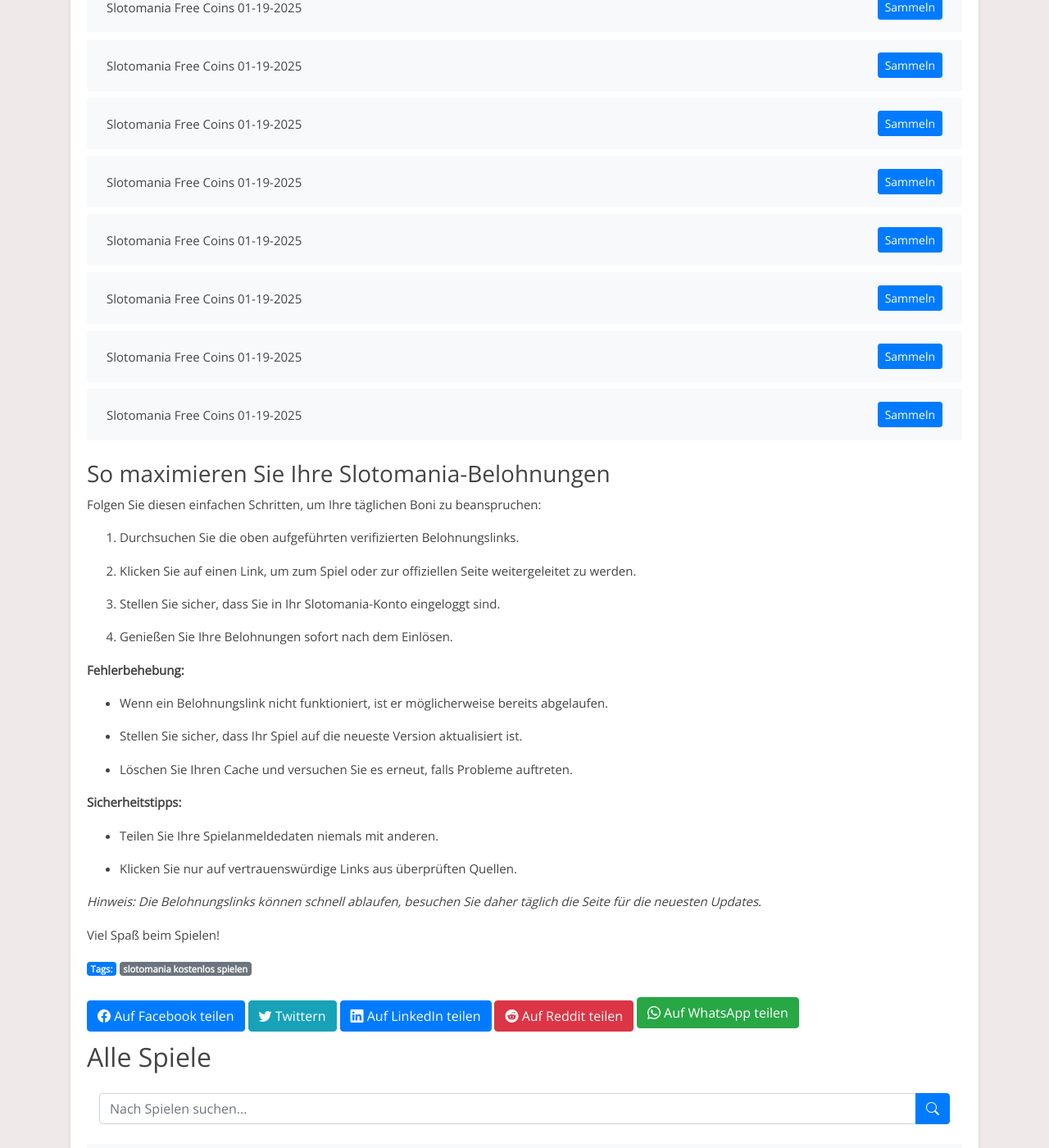
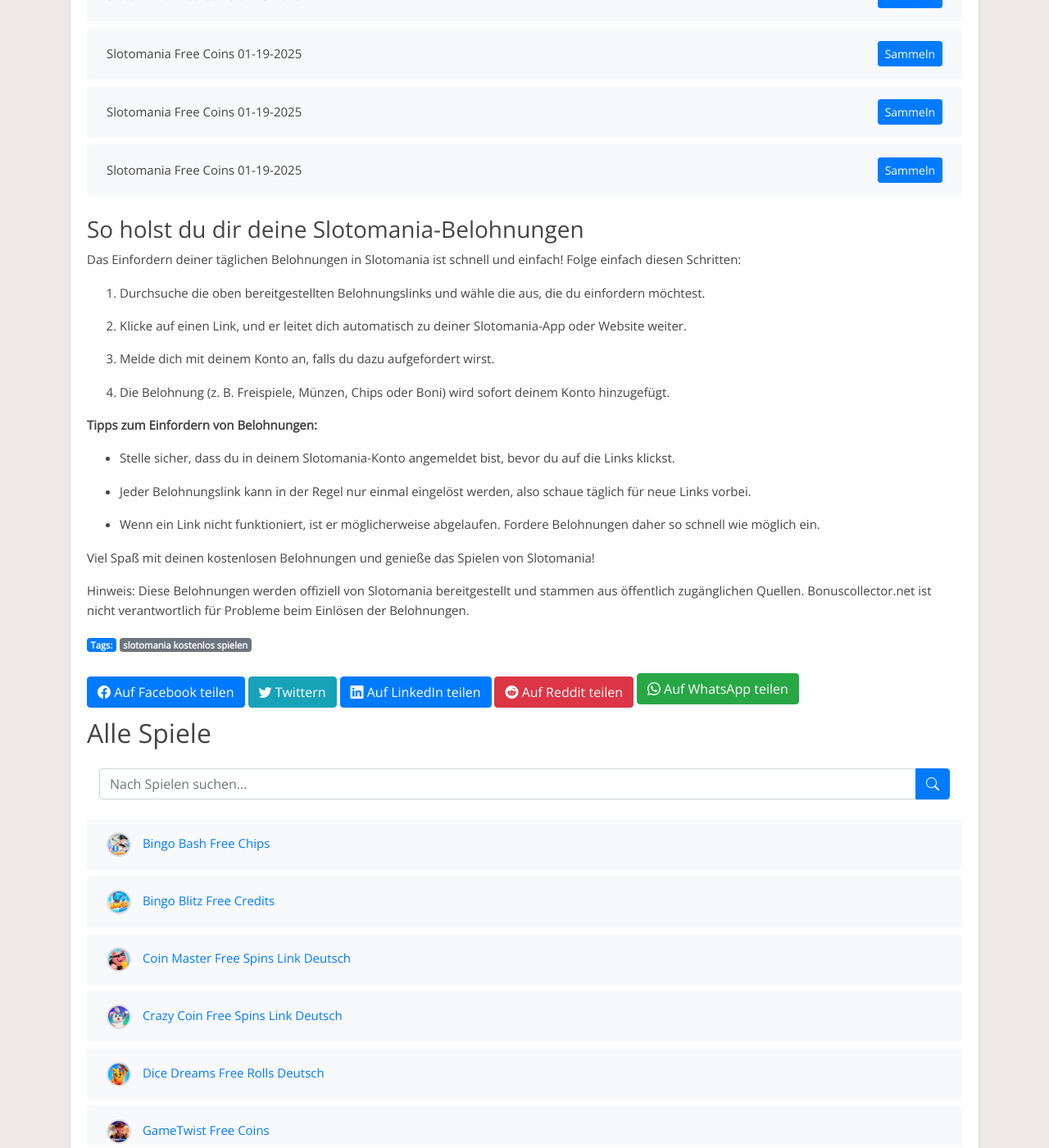
Before and after one commit to Prollad99/bs-de, a Jekyll site: the page built from _posts/2025-01-19-slotomania.md, in a window 1280 px wide and 1400 px high, scrolled down 7477 px. Shown: the whole window at 82% size. Built offline with Jekyll 4.4.1, drawn with Linux system fonts in a browser that asks for light colours; some of the changed text lies outside the part shown.

Commit message:
Aktualisiere slotomania-Belohnungslinks, Inhalte und Änderungsdatum

```diff
--- a/_includes/slotomania_footer.html
+++ b/_includes/slotomania_footer.html
@@ -1,33 +1,27 @@
-### So maximieren Sie Ihre Slotomania-Belohnungen
+### So holst du dir deine Slotomania-Belohnungen
 
 
-Folgen Sie diesen einfachen Schritten, um Ihre täglichen Boni zu beanspruchen:
+Das Einfordern deiner täglichen Belohnungen in Slotomania ist schnell und einfach! Folge einfach diesen Schritten:
 
-1. Durchsuchen Sie die oben aufgeführten verifizierten Belohnungslinks.
+1. Durchsuche die oben bereitgestellten Belohnungslinks und wähle die aus, die du einfordern möchtest.
 
-2. Klicken Sie auf einen Link, um zum Spiel oder zur offiziellen Seite weitergeleitet zu werden.
+2. Klicke auf einen Link, und er leitet dich automatisch zu deiner Slotomania-App oder Website weiter.
 
-3. Stellen Sie sicher, dass Sie in Ihr Slotomania-Konto eingeloggt sind.
+3. Melde dich mit deinem Konto an, falls du dazu aufgefordert wirst.
 
-4. Genießen Sie Ihre Belohnungen sofort nach dem Einlösen.
+4. Die Belohnung (z. B. Freispiele, Münzen, Chips oder Boni) wird sofort deinem Konto hinzugefügt.
 
 
-**Fehlerbehebung:**
+**Tipps zum Einfordern von Belohnungen:**
 
-- Wenn ein Belohnungslink nicht funktioniert, ist er möglicherweise bereits abgelaufen.
+- Stelle sicher, dass du in deinem Slotomania-Konto angemeldet bist, bevor du auf die Links klickst.
 
-- Stellen Sie sicher, dass Ihr Spiel auf die neueste Version aktualisiert ist.
+- Jeder Belohnungslink kann in der Regel nur einmal eingelöst werden, also schaue täglich für neue Links vorbei.
 
-- Löschen Sie Ihren Cache und versuchen Sie es erneut, falls Probleme auftreten.
+- Wenn ein Link nicht funktioniert, ist er möglicherweise abgelaufen. Fordere Belohnungen daher so schnell wie möglich ein.
 
 
-**Sicherheitstipps:**
-
-- Teilen Sie Ihre Spielanmeldedaten niemals mit anderen.
-
-- Klicken Sie nur auf vertrauenswürdige Links aus überprüften Quellen.
+Viel Spaß mit deinen kostenlosen Belohnungen und genieße das Spielen von Slotomania!
 
 
-*Hinweis: Die Belohnungslinks können schnell ablaufen, besuchen Sie daher täglich die Seite für die neuesten Updates.*
-
-Viel Spaß beim Spielen!
+Hinweis: Diese Belohnungen werden offiziell von Slotomania bereitgestellt und stammen aus öffentlich zugänglichen Quellen. Bonuscollector.net ist nicht verantwortlich für Probleme beim Einlösen der Belohnungen.
--- a/_includes/slotomania_post.html
+++ b/_includes/slotomania_post.html
@@ -1,30 +1,13 @@
-Willkommen auf der täglichen Slotomania-Belohnungsseite!
+Entdecke tägliche Slotomania-Belohnungen!
 
 
-Wenn Sie ein engagierter Fan von Slotomania sind, haben wir etwas Besonderes für Sie! Hier finden Sie aktualisierte Links zu kostenlosen Drehungen, Münzen, Chips und anderen Boni, die Ihr Spielerlebnis verbessern.
+Bist du ein Fan von Slotomania und möchtest dein Spielerlebnis verbessern? Du bist hier genau richtig! Diese Seite ist allen Slotomania-Enthusiasten gewidmet, die täglich kostenlose Belohnungen einfordern möchten. Hier findest du die neuesten Links, um Freispiele, Münzen, Chips und andere spannende Boni zu sammeln, damit du das Spiel noch mehr genießen kannst.
 
 
-**Was macht Slotomania so besonders?**
-
-Slotomania hat die Herzen von Millionen Spielern auf der ganzen Welt erobert. Mit seinem fesselnden Gameplay, herausfordernden Wettbewerben und spannenden Events ist es ein Muss für alle, die Spaß, Strategie und Belohnungen lieben.
+Slotomania ist ein unterhaltsames Spiel, das von Millionen geliebt wird. Ob du höhere Level erreichen oder einfach nur den Nervenkitzel genießen möchtest – unsere täglichen Belohnungslinks halten dich im Spiel.
 
 
-**Tägliche Belohnungen:**
-
-- Frische Belohnungslinks, die regelmäßig aktualisiert werden.
-
-- Verpassen Sie keinen Bonus – setzen Sie ein Lesezeichen für diese Seite und schauen Sie täglich vorbei.
-
-- Sichern Sie sich Drehungen, Münzen und exklusive Boni, bevor sie ablaufen!
+Hinweis: Slotomania ist eine kostenlose App, die ausschließlich zu Unterhaltungszwecken entwickelt wurde. Bonuscollector.net ist eine unabhängige Plattform und steht in keiner Verbindung zu den Entwicklern oder Eigentümern von Slotomania.
 
 
-**Warum unsere Plattform nutzen?**
-
-- Einfaches, benutzerfreundliches Erlebnis.
-
-- Überprüfte und aktive Belohnungslinks.
-
-- Schneller Zugriff ohne komplizierte Schritte.
-
-
-*Hinweis: Slotomania ist eine kostenlose App, die zu Unterhaltungszwecken entwickelt wurde. Wir stehen in keiner Verbindung zu den Entwicklern oder Eigentümern des Spiels.*
+Schau täglich vorbei, um sicherzustellen, dass du keine Belohnung verpasst!
```
